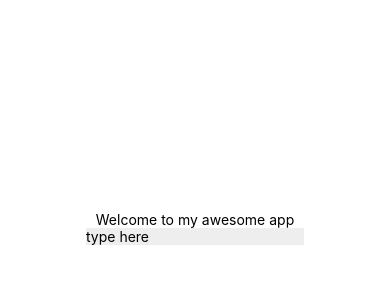
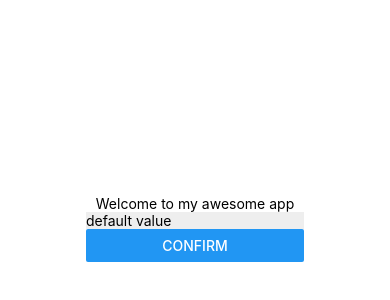
Before and after one commit to yusun97/CS5520-Spring2023, a React Native app: screen / in a window 390 px wide. Shown: the part 194-494 px from the top of the page. Built offline with nearby package versions, Linux system fonts and the light colour scheme.

Commit message:
add confirm button

```diff
--- a/components/Input.js
+++ b/components/Input.js
@@ -1,23 +1,29 @@
-import { View, TextInput } from 'react-native'
-import { useState } from 'react';
-import React from 'react'
+import { View, TextInput, Button } from "react-native";
+import { useState } from "react";
+import React from "react";
 
-export default function Input({sendChangedText}) {
-    const [text, setText] = useState();
-
-  function changeTextHandler(changedText){
-    setText(changedText);
-    sendChangedText(changedText);
-  }
+export default function Input({ sendChangedText }) {
+  const [text, setText] = useState("default value");
 
   return (
     <View>
       <TextInput
-      value = {text}
-      onChangeText = {changeTextHandler}
-      style = {{backgroundColor:"#eee"}}
-      placeholder = "type here"
+        value={text}
+        onChangeText={(changedText) => {
+          setText(changedText);
+        }}
+        style={{ backgroundColor: "#eee" }}
+        placeholder="type here"
+      />
+
+      <Button
+        title="Confirm"
+        onPress={() => {
+          //we need arrow function, instead of just passing the function
+          sendChangedText(text);
+          setText("");
+        }}
       />
     </View>
-  )
+  );
 }
```
